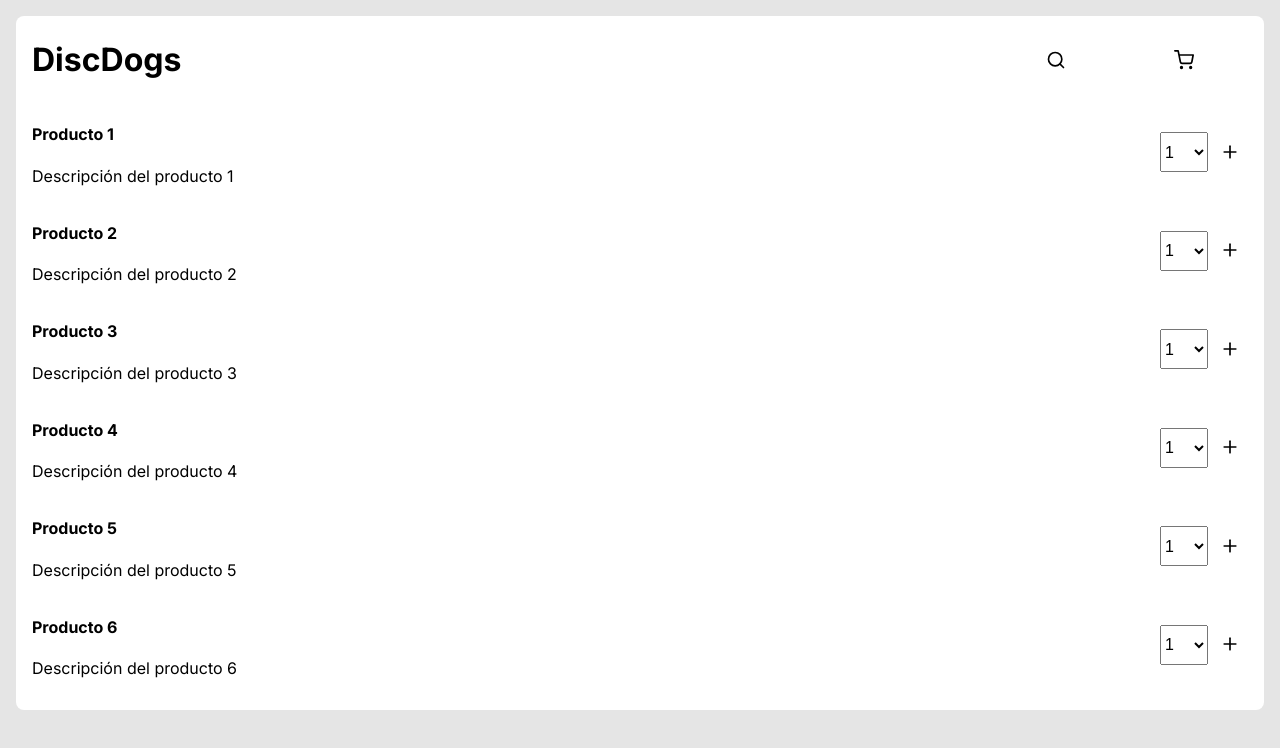
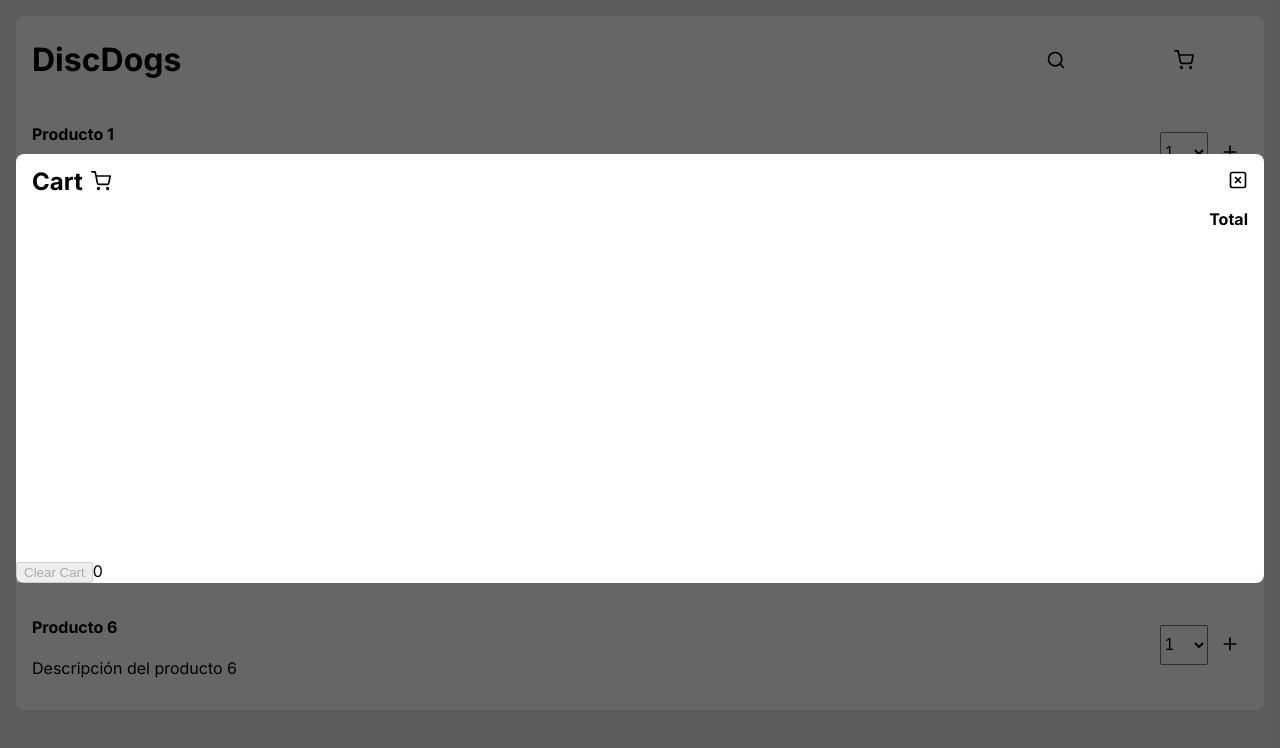
Before and after one commit to MarcCarranza/clorian-test, a Next.js app: page / in a window 1280 px wide. Both pictures are taken after a click on the element 1184 px from the left and 59 px from the top of the page. Shown: the top 748 px of the page. Built offline with nearby package versions, Linux system fonts and the light colour scheme.

Commit message:
feat: cart list rendered, working on functionalities

```diff
--- a/src/app/page.js
+++ b/src/app/page.js
@@ -5,6 +5,7 @@ import { useEffect, useState } from "react";
 
 // Components
 import Header from "../components/Header/Header";
+import ProductsList from "../components/ProductsList/ProductsList";
 
 // Redux
 import { useAppDispatch, useAppSelector } from "../redux/hooks";
@@ -12,7 +13,7 @@ import { getProducts } from "../redux/features/homeSlice";
 
 // Styles
 import styles from "./page.module.css";
-import ProductsList from "../components/ProductsList/ProductsList";
+import Cart from "../components/Cart/Cart";
 
 export default function Home() {
   const productsData = useAppSelector((state) => state.home.products);
@@ -20,17 +21,24 @@ export default function Home() {
 
   // State
   const [isLoading, setLoading] = useState(true);
+  const [isCartOpen, setCartOpen] = useState(false);
 
   useEffect(() => {
     dispatch(getProducts());
     setLoading(false);
   }, []);
 
+  // Functionalities
+  const toggleCartPopup = () => {
+    setCartOpen(!isCartOpen);
+  };
+
   return (
     <main className={styles.main}>
       <div className={styles.main__container}>
-        <Header text={"DiscDogs"} />
+        <Header text={"DiscDogs"} toggleCart={toggleCartPopup} />
         <ProductsList data={productsData} isLoading={isLoading} />
+        {isCartOpen && <Cart toggleCart={toggleCartPopup} />}
       </div>
     </main>
   );
--- a/src/components/Cart/Cart.jsx
+++ b/src/components/Cart/Cart.jsx
@@ -1,13 +1,83 @@
 "use client";
+
+// Dependencies
+import Image from "next/image";
 
 // Redux
 import { useAppDispatch, useAppSelector } from "../../redux/hooks";
 
-export default function Cart() {
+// Styles
+import styles from "./Cart.module.css";
+
+// Constants
+import { GLOBAL_ICONS } from "../../constants";
+
+export default function Cart({ toggleCart }) {
   const cartData = useAppSelector((state) => state.cart);
   const dispatch = useAppDispatch();
 
   // Functionalities
+  const stopBubbling = (e) => {
+    e.stopPropagation();
+  };
 
-  return <div></div>;
+  const getAllTotal = () => {
+    if (!cartData.items.length) {
+      return 0;
+    }
+    let totalSum = cartData.items.reduce(
+      (acc, curr) => acc + curr.price * curr.qty,
+      0
+    );
+    return totalSum.toFixed(2);
+  };
+
+  return (
+    <div className={styles.cart_container} onClick={toggleCart}>
+      <div className={styles.cart} onClick={stopBubbling}>
+        <div className={styles.cart__header}>
+          <div className={styles.cart__header_title}>
+            <h2 className={styles.cart__header_text}>Cart</h2>
+            <Image
+              src={GLOBAL_ICONS.cart.src}
+              alt={GLOBAL_ICONS.cart.altText}
+              width={20}
+              height={20}
+            />
+          </div>
+          <button className={styles.cart__header_closeBtn} onClick={toggleCart}>
+            <Image
+              src={GLOBAL_ICONS.close.src}
+              alt={GLOBAL_ICONS.close.altText}
+              width={20}
+              height={20}
+            />
+          </button>
+        </div>
+        <span className={styles.cart__total_text}>Total</span>
+        <ul className={styles.cart__list}>
+          {cartData.items.map((item) => {
+            return (
+              <li className={styles.cart__item} key={item.id}>
+                <div className={styles.item__info}>
+                  <span className={styles.item__name}>{item.name}</span>
+                  <span className={styles.item__price}>{item.price}€</span>
+                </div>
+                <div className={styles.item__pricing}>
+                  <span className={styles.item__qty}>{item.qty}</span>
+                  <span className={styles.item__total}>
+                    {(item.price * item.qty).toFixed(2)}€
+                  </span>
+                </div>
+              </li>
+            );
+          })}
+        </ul>
+        <div className={styles.cart__footer}>
+          <button disabled={!cartData.items.length}>Clear Cart</button>
+          <span>{getAllTotal()}</span>
+        </div>
+      </div>
+    </div>
+  );
 }
--- a/src/components/Cart/Cart.module.css
+++ b/src/components/Cart/Cart.module.css
@@ -0,0 +1,98 @@
+.cart_container {
+  position: fixed;
+  width: calc(100vw - 2rem);
+  height: calc(100vh - 6rem);
+  left: 0;
+  bottom: 0;
+  background-color: rgba(0, 0, 0, 0.6);
+  padding: 1rem;
+  padding-bottom: 5rem;
+  display: flex;
+  justify-content: center;
+  align-items: center;
+}
+
+.cart {
+  background-color: white;
+  border-radius: 0.5rem;
+  width: 100%;
+}
+
+.cart__header {
+  display: flex;
+  justify-content: space-between;
+  align-items: center;
+}
+
+.cart__header_title {
+  display: flex;
+  align-items: center;
+  padding-left: 1rem;
+}
+
+.cart__header_text {
+  margin: 0;
+  padding-right: 0.5rem;
+}
+
+.cart__header_closeBtn {
+  border: none;
+  background-color: transparent;
+  padding: 1rem;
+  cursor: pointer;
+}
+
+.cart__total_text {
+  display: flex;
+  padding: 0rem 1rem;
+  font-weight: 700;
+  justify-content: flex-end;
+}
+
+/* LIST */
+
+.cart__list {
+  min-height: 300px;
+  padding: 1rem 0rem;
+}
+
+.cart__item {
+  display: flex;
+  justify-content: space-between;
+  padding: 0.5rem;
+}
+
+.item__info {
+  display: flex;
+  align-items: center;
+  flex: 4;
+  padding: 0rem 0.5rem;
+  justify-content: space-between;
+}
+
+.item__name {
+  font-size: 1.2rem;
+  font-weight: 600;
+}
+
+.item__qty {
+  background-color: orange;
+  padding: 0.25rem 0.65rem;
+  border-radius: 0.25rem;
+  min-width: 0.7rem;
+  text-align: center;
+}
+
+.item__pricing {
+  flex: 2;
+  display: flex;
+  justify-content: space-between;
+}
+
+.item__price {
+}
+
+.item__total {
+  font-size: 1.1rem;
+  font-weight: 600;
+}
--- a/src/components/Header/Header.jsx
+++ b/src/components/Header/Header.jsx
@@ -6,36 +6,28 @@ import Image from "next/image";
 // Styles
 import styles from "./Header.module.css";
 
-const HEADER_ICONS = {
-  search: {
-    src: "/search.svg",
-    altText: "Search icon",
-  },
-  cart: {
-    src: "/shopping-cart.svg",
-    altText: "Shopping Cart icon",
-  },
-};
+// Constants
+import { GLOBAL_ICONS } from "../../constants";
 
-export default function Header({ text }) {
+export default function Header({ text, toggleCart }) {
   return (
     <header className={styles.header}>
       <div className={styles.header__main}>
         <h1 className={styles.header__text}>{text}</h1>
         <div className={styles.header__search}>
           <Image
-            src={HEADER_ICONS.search.src}
-            alt={HEADER_ICONS.search.altText}
+            src={GLOBAL_ICONS.search.src}
+            alt={GLOBAL_ICONS.search.altText}
             width={20}
             height={20}
           />
           {/* TODO: OnChange dispatch search */}
           {/* <input onChange={} type="text"/> */}
         </div>
-        <div className={styles.header__cart}>
+        <div className={styles.header__cart} onClick={toggleCart}>
           <Image
-            src={HEADER_ICONS.cart.src}
-            alt={HEADER_ICONS.cart.altText}
+            src={GLOBAL_ICONS.cart.src}
+            alt={GLOBAL_ICONS.cart.altText}
             width={20}
             height={20}
           />
--- a/src/components/ProductsList/ProductsList.jsx
+++ b/src/components/ProductsList/ProductsList.jsx
@@ -6,12 +6,13 @@ import Image from "next/image";
 
 // Redux
 import { addItemToCart } from "../../redux/features/cartSlice";
+import { useAppDispatch } from "../../redux/hooks";
 
 // Styles
 import styles from "./ProductsList.module.css";
-import { useAppDispatch } from "../../redux/hooks";
 
-const QUANTITY_LIST = [1, 2, 3, 4, 5];
+// Constants
+import { GLOBAL_ICONS, QUANTITY_LIST } from "../../constants";
 
 export default function ProductsList({ data, isLoading = false }) {
   // Redux
@@ -35,6 +36,12 @@ export default function ProductsList({ data, isLoading = false }) {
     dispatch(addItemToCart({ ...product, qty }));
   };
 
+  const checkValid = (date) => {
+    const validDate = new Date(date).valueOf();
+    const now = new Date().valueOf();
+    return validDate - now < 0;
+  };
+
   return (
     <div className={styles.list_wrapper}>
       <ul className={styles.list}>
@@ -53,6 +60,7 @@ export default function ProductsList({ data, isLoading = false }) {
                     onChange={(e) =>
                       onChangeQuantity(product.id, e.currentTarget.value)
                     }
+                    disabled={checkValid(product.valid_until)}
                   >
                     {QUANTITY_LIST.map((qty) => (
                       <option key={`${product.id}-${qty}`} value={qty}>
@@ -63,10 +71,11 @@ export default function ProductsList({ data, isLoading = false }) {
                   <button
                     className={styles.qty__addBtn}
                     onClick={() => onAddProduct(product)}
+                    disabled={checkValid(product.valid_until)}
                   >
                     <Image
-                      src="/plus.svg"
-                      alt="Add icon"
+                      src={GLOBAL_ICONS.add.src}
+                      alt={GLOBAL_ICONS.add.altText}
                       width={20}
                       height={20}
                     />
--- a/src/components/ProductsList/ProductsList.module.css
+++ b/src/components/ProductsList/ProductsList.module.css
@@ -34,3 +34,8 @@
   cursor: pointer;
   margin-left: 0.25rem;
 }
+
+.qty__addBtn:disabled {
+  opacity: 0.5;
+  cursor: unset;
+}
--- /dev/null
+++ b/src/constants/index.js
@@ -0,0 +1,22 @@
+// ProductsList
+export const QUANTITY_LIST = [1, 2, 3, 4, 5];
+
+// Icons
+export const GLOBAL_ICONS = {
+  search: {
+    src: "/search.svg",
+    altText: "Search icon",
+  },
+  cart: {
+    src: "/shopping-cart.svg",
+    altText: "Shopping Cart icon",
+  },
+  add: {
+    src: "/plus.svg",
+    altText: "Add item to cart icon",
+  },
+  close: {
+    src: "/x-square.svg",
+    altText: "Close icon",
+  },
+};
--- a/src/data/products.json
+++ b/src/data/products.json
@@ -3,42 +3,42 @@
     "id": "product0",
     "name": "Producto 1",
     "description": "Descripción del producto 1",
-    "valid_date": "2023-06-01",
+    "valid_until": "2023-06-01",
     "price": 19.96
   },
   {
     "id": "product1",
     "name": "Producto 2",
     "description": "Descripción del producto 2",
-    "valid_date": "2023-06-01",
+    "valid_until": "2023-05-01",
     "price": 19.96
   },
   {
     "id": "product2",
     "name": "Producto 3",
     "description": "Descripción del producto 3",
-    "valid_date": "2023-06-01",
+    "valid_until": "2023-04-01",
     "price": 19.96
   },
   {
     "id": "product3",
     "name": "Producto 4",
     "description": "Descripción del producto 4",
-    "valid_date": "2023-06-01",
+    "valid_until": "2023-07-01",
     "price": 19.96
   },
   {
     "id": "product4",
     "name": "Producto 5",
     "description": "Descripción del producto 5",
-    "valid_date": "2023-06-01",
+    "valid_until": "2023-06-01",
     "price": 19.96
   },
   {
     "id": "product5",
     "name": "Producto 6",
     "description": "Descripción del producto 6",
-    "valid_date": "2023-06-01",
+    "valid_until": "2023-06-01",
     "price": 19.96
   }
 ]
--- a/src/redux/features/cartSlice.js
+++ b/src/redux/features/cartSlice.js
@@ -17,7 +17,8 @@ export const cartSlice = createSlice({
       if (itemIndex === -1) {
         updatedItems.push(action.payload);
       } else {
-        let qty = updatedItems[itemIndex].qty + action.payload.qty;
+        let qty =
+          parseInt(updatedItems[itemIndex].qty) + parseInt(action.payload.qty);
         // Checking if it's more than 10
         if (qty > 10) {
           qty = 10;
```
Also changed, not shown: public/x-square.svg (added).
